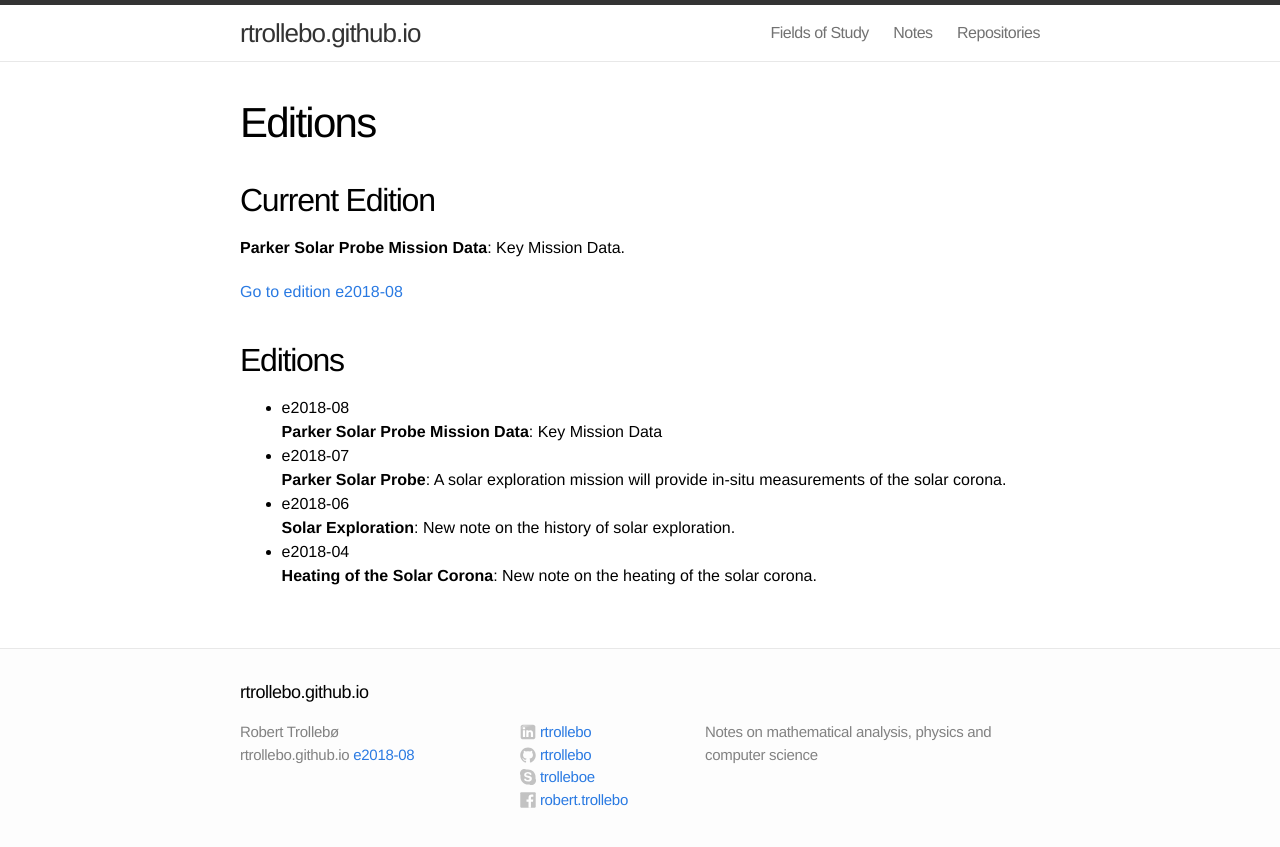
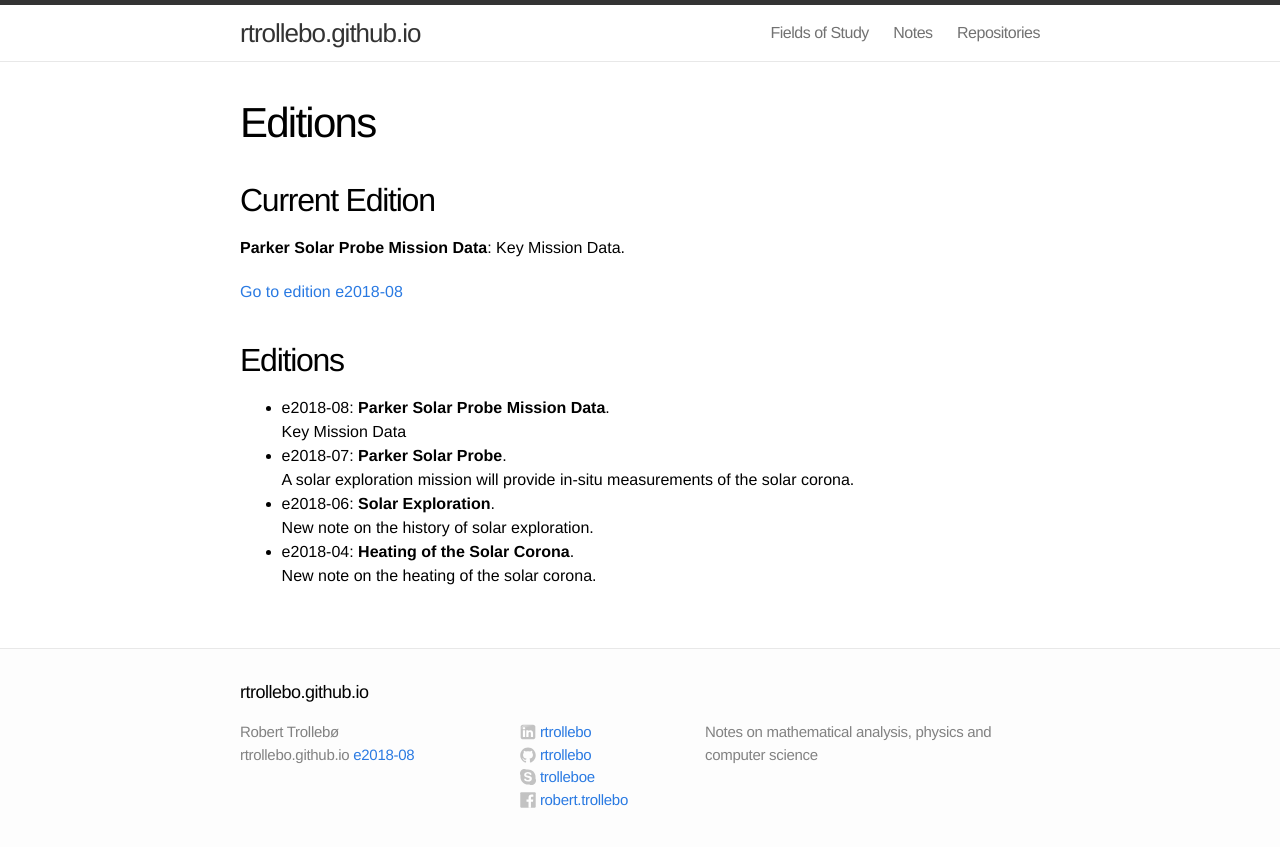
Before and after one commit to rtrollebo/rtrollebo.github.io, a Jekyll site: the page built from editions.md, in a window 1280 px wide. Shown: the top 847 px of the page. Built offline with Jekyll 4.4.1, drawn with Linux system fonts in a browser that asks for light colours.

Commit message:
rtrollebo.github.io-v1.0.5
* format edition list
* change abstract style

```diff
--- a/_layouts/post.html
+++ b/_layouts/post.html
@@ -15,7 +15,7 @@ layout: default
 
   <article class="post-content">
 
-  <i>{{ page.abst }} </i>
+  <b>{{ page.abst }} </b>
 
   {{ content }}
   </article>
--- a/css/main.css
+++ b/css/main.css
@@ -198,6 +198,10 @@ a:visited { color: #205caa; }
   line-height: 1;
   font-weight: 300;
   margin: 40px 0 20px;
+}
+
+.post-content b {
+  color: #686868;
 }
 
 .post-content h1 {
--- a/editions.md
+++ b/editions.md
@@ -15,8 +15,8 @@ exclude_from_menu: true
 # Editions
 
 {% for edition in site.data.editions %}
-* {{ edition.edition }}
+* {{ edition.edition }}: **{{edition.frontmatter}}**.
 
-    **{{edition.frontmatter}}**: {{ edition.changes }}
+    {{ edition.changes }}
 
 {% endfor %}
```
